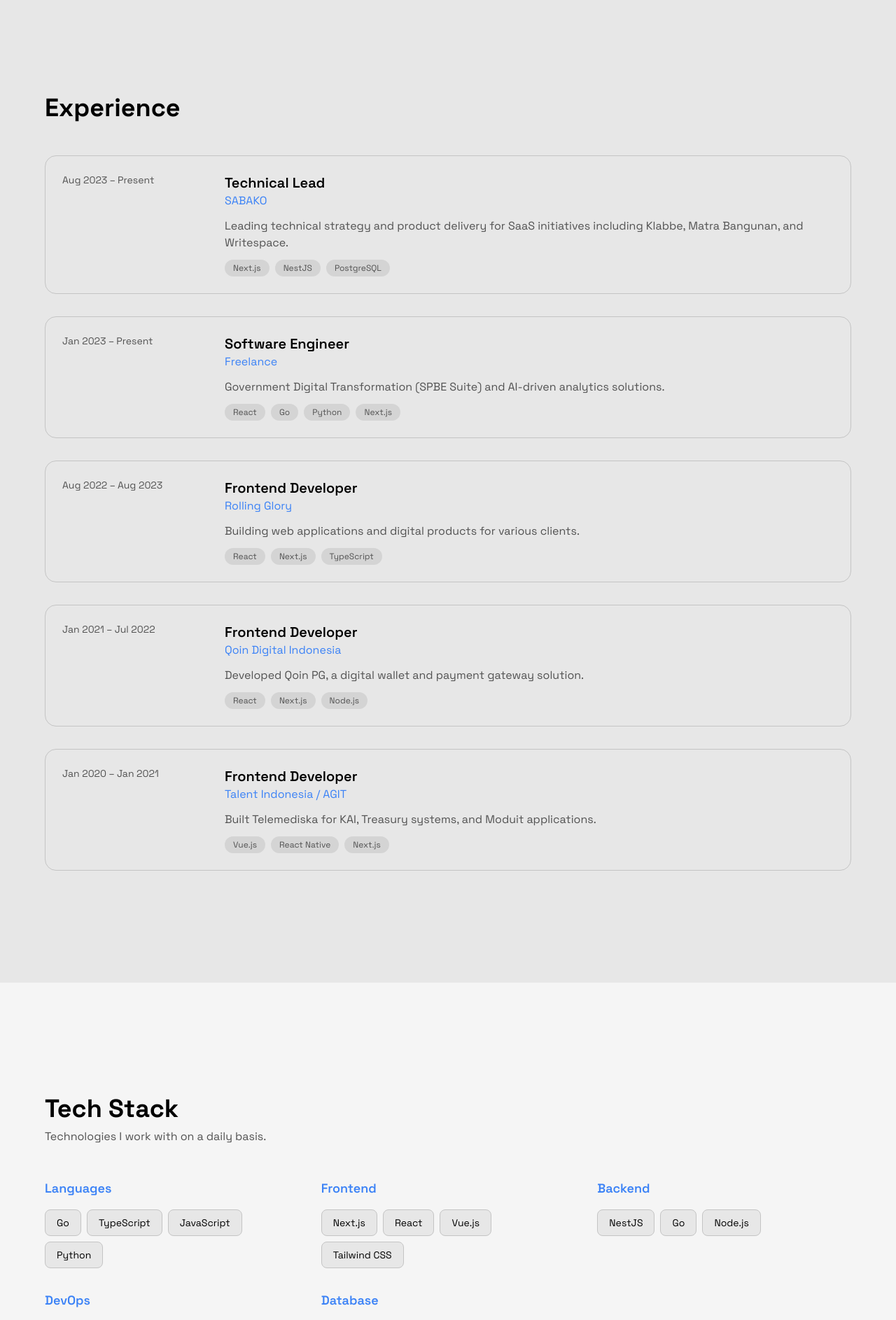
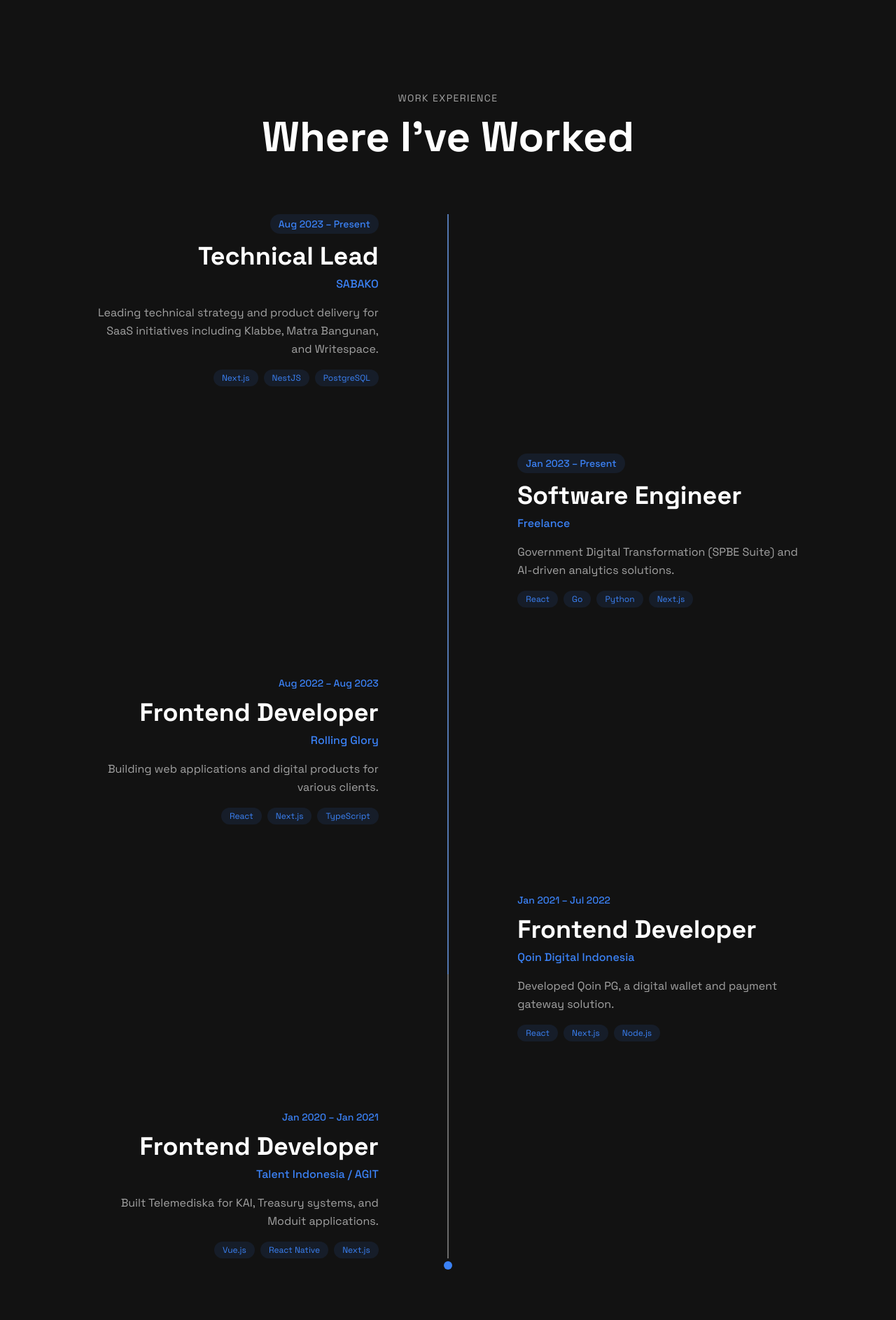
Before and after one commit to apirahman55/personal-portfolio, a Next.js app: page /about in a window 1280 px wide. Shown: the part 820-2706 px from the top of the page at 70% size. Built offline with nearby package versions, Linux system fonts and the light colour scheme.

Commit message:
feat: remove edge glow effect, refactor CTA sections, and add scroll animations to works page.

```diff
--- a/app/about/page.tsx
+++ b/app/about/page.tsx
@@ -1,44 +1,50 @@
 "use client";
 
-import { motion } from "framer-motion";
-import { Button } from "@/components/ui/Button";
-import { AnimatedText } from "@/components/ui/AnimatedText";
+import { useRef } from "react";
+import { motion, useScroll, useTransform } from "framer-motion";
+import { ArrowUpRight } from "lucide-react";
+import Link from "next/link";
 
 const experience = [
   {
     period: "Aug 2023 – Present",
-    role: "Technical Lead",
+    title: "Technical Lead",
     company: "SABAKO",
     description: "Leading technical strategy and product delivery for SaaS initiatives including Klabbe, Matra Bangunan, and Writespace.",
     tech: ["Next.js", "NestJS", "PostgreSQL"],
+    current: true,
   },
   {
     period: "Jan 2023 – Present",
-    role: "Software Engineer",
+    title: "Software Engineer",
     company: "Freelance",
     description: "Government Digital Transformation (SPBE Suite) and AI-driven analytics solutions.",
     tech: ["React", "Go", "Python", "Next.js"],
+    current: true,
   },
   {
     period: "Aug 2022 – Aug 2023",
-    role: "Frontend Developer",
+    title: "Frontend Developer",
     company: "Rolling Glory",
     description: "Building web applications and digital products for various clients.",
     tech: ["React", "Next.js", "TypeScript"],
+    current: false,
   },
   {
     period: "Jan 2021 – Jul 2022",
-    role: "Frontend Developer",
+    title: "Frontend Developer",
     company: "Qoin Digital Indonesia",
     description: "Developed Qoin PG, a digital wallet and payment gateway solution.",
     tech: ["React", "Next.js", "Node.js"],
+    current: false,
   },
   {
     period: "Jan 2020 – Jan 2021",
-    role: "Frontend Developer",
+    title: "Frontend Developer",
     company: "Talent Indonesia / AGIT",
     description: "Built Telemediska for KAI, Treasury systems, and Moduit applications.",
     tech: ["Vue.js", "React Native", "Next.js"],
+    current: false,
   },
 ];
 
@@ -51,26 +57,35 @@ const techStack = {
 };
 
 export default function AboutPage() {
+  const containerRef = useRef<HTMLDivElement>(null);
+
+  const { scrollYProgress } = useScroll({
+    target: containerRef,
+    offset: ["start end", "end start"],
+  });
+
+  const lineHeight = useTransform(scrollYProgress, [0, 0.8], ["0%", "100%"]);
+
   return (
     <div className="pt-32">
       {/* Hero */}
       <section className="section pb-0">
-        <div className="container">
+        <div className="container px-6 lg:px-12">
           <div className="max-w-4xl">
             <motion.span
               initial={{ opacity: 0, y: 20 }}
               animate={{ opacity: 1, y: 0 }}
-              className="text-accent text-sm font-medium uppercase tracking-wider"
+              className="text-accent text-sm font-medium uppercase tracking-[0.2em] block mb-4"
             >
               About Me
             </motion.span>
-            <h1 className="text-5xl md:text-6xl lg:text-7xl font-bold mt-4 mb-8">
-              <AnimatedText text="I craft digital experiences that matter." delay={0.1} />
+            <h1 className="text-5xl md:text-6xl lg:text-7xl font-bold mt-4 mb-8 tracking-tight">
+              I craft digital experiences that matter.
             </h1>
             <motion.p
               initial={{ opacity: 0, y: 20 }}
               animate={{ opacity: 1, y: 0 }}
-              transition={{ delay: 0.5 }}
+              transition={{ delay: 0.3 }}
               className="text-xl text-muted-foreground leading-relaxed"
             >
               With over 5 years of experience as a Software Engineer, I specialize in
@@ -82,42 +97,85 @@ export default function AboutPage() {
         </div>
       </section>
 
-      {/* Experience */}
-      <section className="section">
-        <div className="container">
+      {/* Experience - Timeline style like landing page */}
+      <section
+        ref={containerRef}
+        className="section-dark relative section overflow-hidden"
+      >
+        <div className="container px-6 lg:px-12 relative z-10">
+          {/* Section header */}
           <motion.div
-            initial={{ opacity: 0 }}
-            whileInView={{ opacity: 1 }}
-            viewport={{ once: true }}
-            className="mb-12"
-          >
-            <h2 className="text-3xl md:text-4xl font-bold">Experience</h2>
-          </motion.div>
-
-          <div className="space-y-8">
-            {experience.map((exp, index) => (
-              <motion.div
-                key={index}
             initial={{ opacity: 0, y: 30 }}
             whileInView={{ opacity: 1, y: 0 }}
             viewport={{ once: true }}
-                transition={{ duration: 0.5, delay: index * 0.1 }}
-                className="grid grid-cols-1 md:grid-cols-[200px_1fr] gap-4 md:gap-8 p-6 border border-border rounded-2xl hover:border-accent/50 transition-colors"
+            transition={{ duration: 0.6 }}
+            className="mb-20 text-center"
           >
-                <div>
-                  <p className="text-sm text-muted-foreground">{exp.period}</p>
-                </div>
-                <div className="space-y-3">
-                  <div>
-                    <h3 className="text-xl font-semibold">{exp.role}</h3>
-                    <p className="text-accent">{exp.company}</p>
-                  </div>
-                  <p className="text-muted-foreground">{exp.description}</p>
-                  <div className="flex flex-wrap gap-2">
+            <span className="text-sm text-muted-foreground uppercase tracking-widest block mb-4">
+              Work Experience
+            </span>
+            <h2 className="text-4xl md:text-5xl lg:text-6xl font-bold text-foreground-light">
+              Where I&apos;ve Worked
+            </h2>
+          </motion.div>
+
+          {/* Timeline layout - alternating left/right */}
+          <div className="relative max-w-5xl mx-auto">
+            {/* Center timeline line */}
+            <div className="hidden lg:block absolute left-1/2 top-0 bottom-0 w-px bg-border -translate-x-1/2" />
+            <motion.div
+              className="hidden lg:block absolute left-1/2 top-0 w-px bg-accent -translate-x-1/2"
+              style={{ height: lineHeight }}
+            />
+
+            {/* Experience items */}
+            <div className="space-y-16 lg:space-y-24">
+              {experience.map((exp, index) => {
+                const isLeft = index % 2 === 0;
+
+                return (
+                  <motion.div
+                    key={exp.title + exp.company}
+                    initial={{ opacity: 0, x: isLeft ? -50 : 50, y: 30 }}
+                    whileInView={{ opacity: 1, x: 0, y: 0 }}
+                    viewport={{ once: true, margin: "-100px" }}
+                    transition={{
+                      duration: 0.8,
+                      delay: index * 0.1,
+                      ease: [0.16, 1, 0.3, 1]
+                    }}
+                    className="relative"
+                  >
+                    {/* Content - all info on one side */}
+                    <div className={`lg:w-[45%] ${isLeft ? "lg:mr-auto lg:pr-12 lg:text-right" : "lg:ml-auto lg:pl-12 lg:text-left"}`}>
+                      {/* Period badge */}
+                      <span className={`inline-block text-accent text-sm font-medium mb-3 ${
+                        exp.current ? "bg-accent/10 px-3 py-1 rounded-full" : ""
+                      }`}>
+                        {exp.period}
+                      </span>
+
+                      {/* Job title */}
+                      <h3 className="text-2xl md:text-3xl lg:text-4xl font-bold text-foreground-light mb-2">
+                        {exp.title}
+                      </h3>
+
+                      {/* Company */}
+                      <p className="text-accent font-medium mb-4">
+                        {exp.company}
+                      </p>
+
+                      {/* Description */}
+                      <p className="text-muted-foreground leading-relaxed mb-4">
+                        {exp.description}
+                      </p>
+
+                      {/* Tech tags */}
+                      <div className={`flex flex-wrap gap-2 ${isLeft ? "lg:justify-end" : "lg:justify-start"}`}>
                         {exp.tech.map((t) => (
                           <span
                             key={t}
-                        className="px-3 py-1 text-xs bg-muted rounded-full text-muted-foreground"
+                            className="px-3 py-1 text-xs bg-accent/10 rounded-full text-accent"
                           >
                             {t}
                           </span>
@@ -125,27 +183,40 @@ export default function AboutPage() {
                       </div>
                     </div>
                   </motion.div>
-            ))}
+                );
+              })}
+            </div>
+
+            {/* End dot */}
+            <motion.div
+              initial={{ scale: 0 }}
+              whileInView={{ scale: 1 }}
+              viewport={{ once: true }}
+              className="hidden lg:block absolute left-1/2 -bottom-4 w-3 h-3 bg-accent rounded-full -translate-x-1/2"
+            />
           </div>
         </div>
       </section>
 
       {/* Tech Stack */}
-      <section className="section bg-card">
-        <div className="container">
+      <section className="section">
+        <div className="container px-6 lg:px-12">
           <motion.div
             initial={{ opacity: 0 }}
             whileInView={{ opacity: 1 }}
             viewport={{ once: true }}
-            className="mb-12"
+            className="mb-12 text-center"
           >
-            <h2 className="text-3xl md:text-4xl font-bold">Tech Stack</h2>
-            <p className="text-muted-foreground mt-2">
+            <span className="text-sm text-muted-foreground uppercase tracking-widest block mb-4">
+              Technologies
+            </span>
+            <h2 className="text-4xl md:text-5xl font-bold">Tech Stack</h2>
+            <p className="text-muted-foreground mt-4 max-w-xl mx-auto">
               Technologies I work with on a daily basis.
             </p>
           </motion.div>
 
-          <div className="grid grid-cols-1 md:grid-cols-2 lg:grid-cols-3 gap-8">
+          <div className="grid grid-cols-1 md:grid-cols-2 lg:grid-cols-3 gap-8 max-w-5xl mx-auto">
             {Object.entries(techStack).map(([category, techs], index) => (
               <motion.div
                 key={category}
@@ -160,7 +231,7 @@ export default function AboutPage() {
                   {techs.map((tech) => (
                     <span
                       key={tech}
-                      className="px-4 py-2 bg-background border border-border rounded-lg text-sm hover:border-accent transition-colors"
+                      className="px-4 py-2 bg-card border border-border rounded-lg text-sm hover:border-accent transition-colors"
                     >
                       {tech}
                     </span>
@@ -173,27 +244,33 @@ export default function AboutPage() {
       </section>
 
       {/* CTA */}
-      <section className="section">
-        <div className="container text-center">
+      <section className="section bg-background">
+        <div className="container px-6 lg:px-12 text-center">
           <motion.div
             initial={{ opacity: 0, y: 30 }}
             whileInView={{ opacity: 1, y: 0 }}
             viewport={{ once: true }}
             className="max-w-2xl mx-auto space-y-6"
           >
-            <h2 className="text-3xl md:text-4xl font-bold">
-              Want to work together?
+            <h2 className="text-5xl md:text-7xl lg:text-8xl font-bold">
+              Let&apos;s Talk
             </h2>
             <p className="text-muted-foreground">
-              I&apos;m always interested in hearing about new projects and opportunities.
+              Have a project in mind or want to collaborate? I&apos;m always open to discussing new opportunities.
             </p>
-            <div className="flex flex-wrap justify-center gap-4">
-              <Button href="#contact" variant="primary" icon>
-                Get in Touch
-              </Button>
-              <Button href="/works" variant="outline" icon>
+            <div className="flex flex-wrap justify-center gap-4 pt-4">
+              <Link href="/#contact" className="inline-flex items-center gap-2">
+                <span className="btn-lime">Get in Touch</span>
+                <span className="btn-lime-circle">
+                  <ArrowUpRight size={16} />
+                </span>
+              </Link>
+              <Link
+                href="/works"
+                className="inline-flex items-center gap-2 px-6 py-3 border border-border text-foreground rounded-full hover:bg-foreground hover:text-background transition-all"
+              >
                 View My Work
-              </Button>
+              </Link>
             </div>
           </motion.div>
         </div>
--- a/app/layout.tsx
+++ b/app/layout.tsx
@@ -46,8 +46,6 @@ export default function RootLayout({
               <SmoothScroll>
                 <ContextAwareCursor />
                 <SocialSidebar />
-                {/* Blue/purple edge glow effect */}
-                <div className="edge-glow-wrapper" />
                 <Header />
                 <main className="min-h-screen">
                   {children}
--- a/app/works/page.tsx
+++ b/app/works/page.tsx
@@ -1,6 +1,7 @@
 "use client";
 
-import { motion } from "framer-motion";
+import { useRef } from "react";
+import { motion, useScroll, useTransform } from "framer-motion";
 import Link from "next/link";
 import { ArrowUpRight } from "lucide-react";
 import { projects } from "@/lib/projects";
@@ -14,12 +15,24 @@ function ProjectListItem({
   index: number;
 }) {
   const { setProjectPreview, clearProjectPreview } = useCursor();
+  const ref = useRef<HTMLDivElement>(null);
+
+  const { scrollYProgress } = useScroll({
+    target: ref,
+    offset: ["start end", "end start"],
+  });
+
+  const y = useTransform(scrollYProgress, [0, 1], [50, -50]);
+  const opacity = useTransform(scrollYProgress, [0, 0.2, 0.8, 1], [0.4, 1, 1, 0.4]);
 
   return (
     <motion.div
+      ref={ref}
+      style={{ y, opacity }}
       initial={{ opacity: 0, y: 50 }}
-      animate={{ opacity: 1, y: 0 }}
-      transition={{ duration: 0.6, delay: index * 0.1, ease: [0.16, 1, 0.3, 1] }}
+      whileInView={{ opacity: 1, y: 0 }}
+      viewport={{ once: true, margin: "-100px" }}
+      transition={{ duration: 0.6, delay: index * 0.05, ease: [0.16, 1, 0.3, 1] }}
     >
       <Link
         href={`/works/${project.slug}`}
@@ -31,18 +44,33 @@ function ProjectListItem({
           {/* Project Info */}
           <div className="flex items-center gap-6 md:gap-12">
             {/* Number */}
-            <span className="text-muted-foreground text-sm font-mono w-8">
+            <motion.span
+              className="text-muted-foreground text-sm font-mono w-8"
+              style={{
+                x: useTransform(scrollYProgress, [0, 1], [-20, 20])
+              }}
+            >
               {String(index + 1).padStart(2, "0")}
-            </span>
+            </motion.span>
 
             {/* Title */}
-            <h2 className="text-3xl md:text-5xl lg:text-6xl font-bold tracking-tight group-hover:text-accent transition-colors duration-300">
+            <motion.h2
+              className="text-3xl md:text-5xl lg:text-6xl font-bold tracking-tight group-hover:text-accent transition-colors duration-300"
+              style={{
+                x: useTransform(scrollYProgress, [0, 1], [-30, 30])
+              }}
+            >
               {project.title}
-            </h2>
+            </motion.h2>
           </div>
 
           {/* Right side - category + arrow */}
-          <div className="flex items-center gap-8 md:gap-12 ml-14 md:ml-0">
+          <motion.div
+            className="flex items-center gap-8 md:gap-12 ml-14 md:ml-0"
+            style={{
+              x: useTransform(scrollYProgress, [0, 1], [30, -30])
+            }}
+          >
             {/* Tags */}
             <div className="hidden md:flex items-center gap-3">
               {project.tags.slice(0, 2).map((tag) => (
@@ -70,7 +98,7 @@ function ProjectListItem({
                 className="text-muted-foreground group-hover:text-background transition-colors"
               />
             </motion.div>
-          </div>
+          </motion.div>
         </div>
 
         {/* Description - shows on mobile */}
@@ -84,8 +112,8 @@ function ProjectListItem({
 
 export default function WorksPage() {
   return (
-    <div className="min-h-screen pt-32 pb-24">
-      <div className="container">
+    <div className="pt-32 pb-24 bg-background relative z-10">
+      <div className="container px-6 lg:px-12">
         {/* Header */}
         <motion.div
           initial={{ opacity: 0, y: 50 }}
@@ -99,10 +127,10 @@ export default function WorksPage() {
             transition={{ delay: 0.2 }}
             className="text-accent text-sm font-medium uppercase tracking-[0.2em] block mb-4"
           >
-            Selected Works
+            Portfolio
           </motion.span>
           <h1 className="text-5xl md:text-7xl lg:text-8xl font-bold tracking-tight mb-6">
-            Projects
+            Selected Works
           </h1>
           <p className="text-muted-foreground text-lg md:text-xl max-w-2xl">
             A curated selection of projects showcasing my expertise in building
@@ -123,18 +151,25 @@ export default function WorksPage() {
           whileInView={{ opacity: 1, y: 0 }}
           viewport={{ once: true }}
           transition={{ duration: 0.6 }}
-          className="mt-24 text-center"
+          className="mt-24 text-center space-y-6"
         >
-          <p className="text-muted-foreground text-lg mb-6">
-            Interested in working together?
+          <h2 className="text-5xl md:text-7xl lg:text-8xl font-bold">
+            Let&apos;s Talk
+          </h2>
+          <p className="text-muted-foreground text-lg max-w-xl mx-auto">
+            Have a project in mind or want to collaborate? I&apos;m always open to discussing new opportunities.
           </p>
-          <Link
-            href="/#contact"
-            className="inline-flex items-center gap-2 text-accent text-lg font-medium hover:underline"
-          >
-            Let&apos;s talk
-            <ArrowUpRight size={18} />
-          </Link>
+          <div className="pt-4">
+            <Link
+              href="/#contact"
+              className="inline-flex items-center gap-2"
+            >
+              <span className="btn-lime">Get in Touch</span>
+              <span className="btn-lime-circle">
+                <ArrowUpRight size={16} />
+              </span>
+            </Link>
+          </div>
         </motion.div>
       </div>
     </div>
```
Also changed, not shown: app/globals.css (+1 -7 lines), app/works/[slug]/page.tsx (+19 -10 lines). Lines whose indentation alone changed are shown as unchanged.
